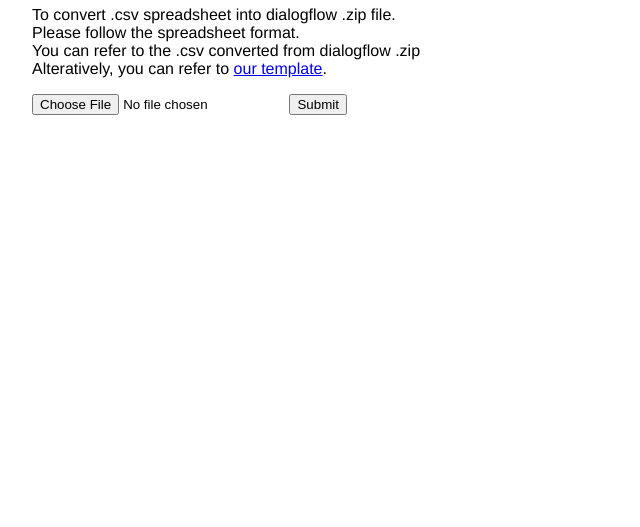
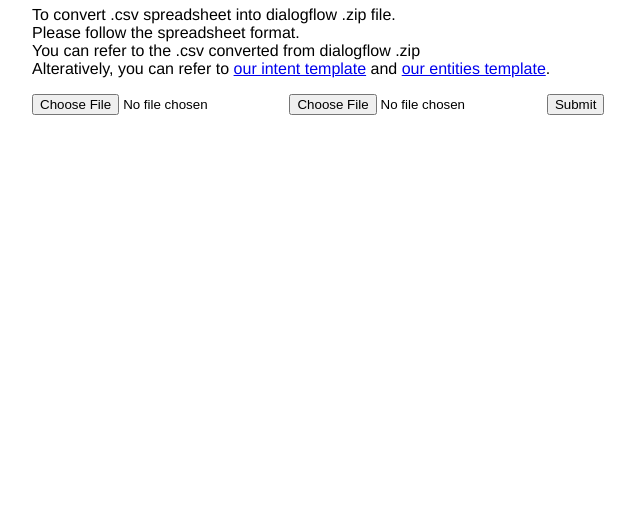
Before and after one commit to tonghuikang/dialogflow-csv, a plain HTML site: page index.html in a window 1280 px wide. Shown: the part 273-800 px from the top of the page, without its empty margins (0-640 px from the left). Drawn offline with Linux system fonts and the light colour scheme; a script that the page names is missing.

Commit message:
frontend edits

```diff
--- a/index.html
+++ b/index.html
@@ -33,11 +33,13 @@
       To convert .csv spreadsheet into dialogflow .zip file. <br>
       Please follow the spreadsheet format. <br>
       You can refer to the .csv converted from dialogflow .zip<br>
-      Alteratively, you can refer to <a href="df-to-csv/temp/template.csv" download>our template</a>.
+      Alteratively, you can refer to <a href="df-to-csv/temp/template.csv" download>our intent template</a>
+      and <a href="df-to-csv/temp/template-ent.csv" download>our entities template</a>.
     </p>
 
     <form enctype="multipart/form-data" action="http://35.247.161.162:4000" method="POST">
     <input type="file" name="file-to-convert" accept=".csv">
+    <input type="file" name="ent-file-to-convert" accept=".csv">
     <button type="submit">Submit</button>
     </form>
 
```
